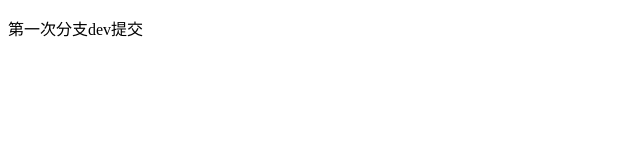
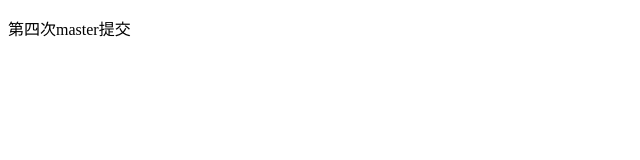
Before and after one commit to sssunshuo/learnGit, a plain HTML site: page index.html in a window 1280 px wide. Shown: the full height of the page, 0-640 px from the left. Drawn offline with Linux system fonts and the light colour scheme.

Commit message:
第四次master提交

```diff
--- a/index.html
+++ b/index.html
@@ -5,6 +5,6 @@
         <meta charset="utf-8" />
     </head>
     <body>
-        <p>第一次分支dev提交</p>
+        <p>第四次master提交</p>
     </body>
 </html>
```
